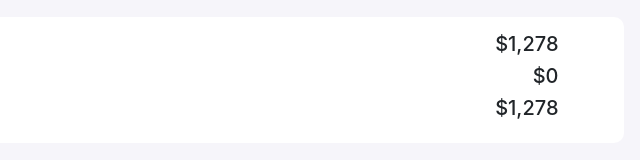
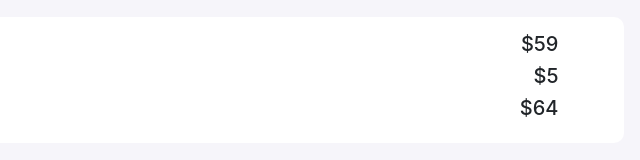
Before and after one commit to arafinahmed/pactice-js-shopping-cart, a plain HTML site: page index.html in a window 1280 px wide. Both pictures are taken after a click on the button 748 px from the left and 242 px from the top of the page. Shown: the part 512-672 px from the top of the page, 464-1104 px from the left. Drawn offline with nearby package versions, Linux system fonts and the light colour scheme.

Commit message:
need to improve

```diff
--- a/index.html
+++ b/index.html
@@ -64,9 +64,9 @@
                      </div>
 
                      <div class="col-md-4 status">
-                        <h5>$1,278</h5>
-                        <h5>$0</h5>
-                        <h5>$1,278</h5>
+                        <h5 id="subtotal">$1,278</h5>
+                        <h5 id="tax">$0</h5>
+                        <h5 id="total">$1,278</h5>
                      </div>
                   </div>
                </div>
--- a/script.js
+++ b/script.js
@@ -8,8 +8,20 @@ function handleProductChange(product, counter, price){
     productInput.value = productNewCount;
     const productTotal = productNewCount * price;
     document.getElementById(product+'-total').innerText = '$'+productTotal;
+    calculateTotal();
 }
 
+
+function calculateTotal(){
+    const phoneCount = parseInt(document.getElementById('phone-count').value)
+    const caseCount = parseInt(document.getElementById('case-count').value)
+    const subTotal = phoneCount*1219 + caseCount*59;
+    const tax = Math.floor(subTotal*0.1);
+    const total = Math.floor( subTotal*1.1);
+    document.getElementById('subtotal').innerText = "$"+subTotal;
+    document.getElementById('tax').innerText = '$'+tax;
+    document.getElementById('total').innerText = '$'+total;
+}
 
 // function handleProductChange(counter){
 //     const caseInput = document.getElementById('case-count');
```
